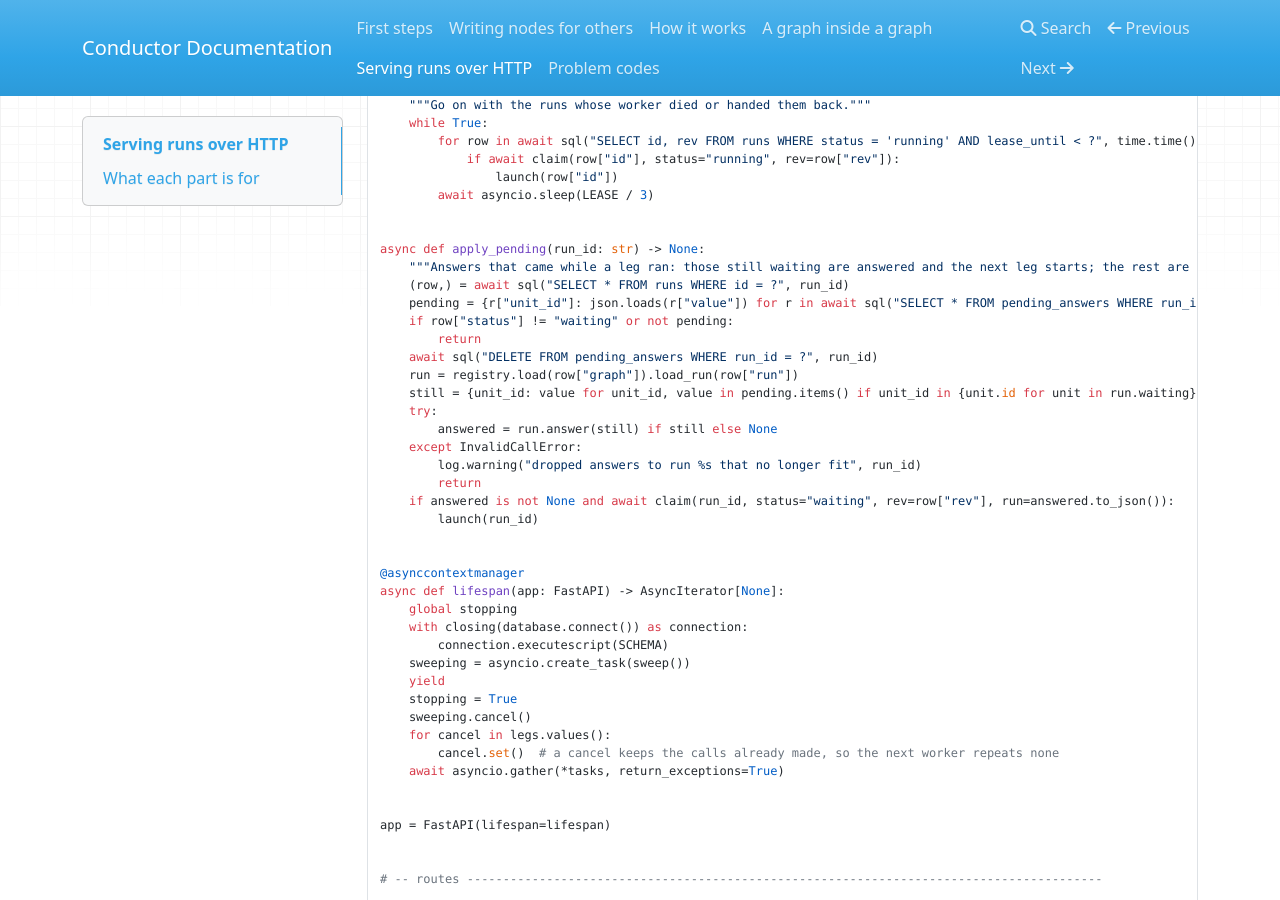
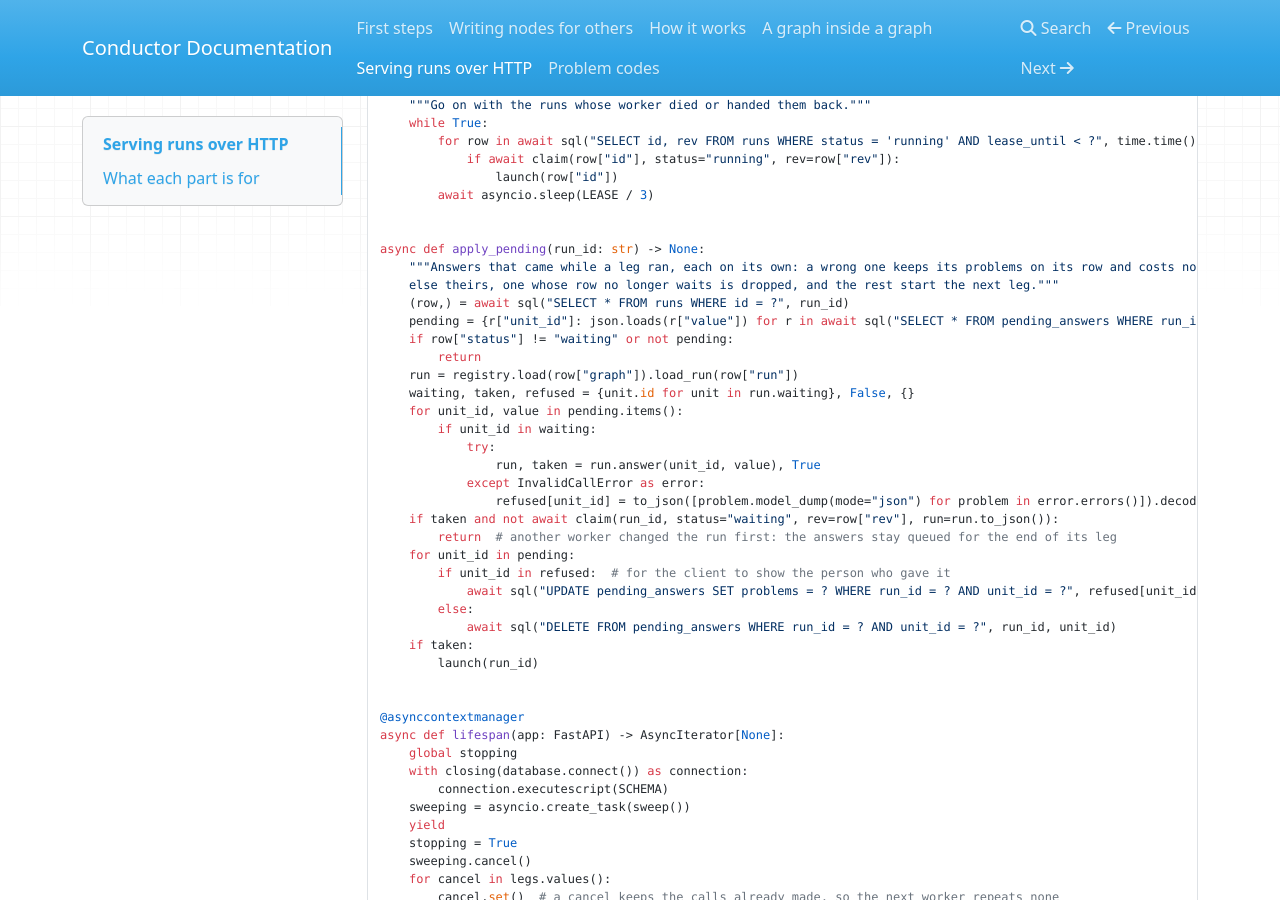
Before and after one commit to syv-ai/conductor, an MkDocs documentation site: the page built from docs/serving-runs.md, in a window 1280 px wide and 900 px high, scrolled down 3679 px. Built offline with MkDocs 1.6.1, drawn with Linux system fonts in a browser that asks for light colours; nearby versions of some CDN libraries; some of the changed text lies outside the part shown.

Commit message:
docs: the serving recipe applies each answer that came during a leg on its own, a wrong one kept with its problems, and keeps them all queued when another worker took the run

```diff
--- a/docs/serving-runs.md
+++ b/docs/serving-runs.md
@@ -68,7 +68,7 @@ CREATE TABLE IF NOT EXISTS runs (
     id TEXT PRIMARY KEY, graph TEXT, caller TEXT, status TEXT, waiting TEXT, outputs TEXT, run TEXT,
     rev INTEGER, owner TEXT, lease_until REAL, cancel INTEGER DEFAULT 0);
 CREATE TABLE IF NOT EXISTS events (run_id TEXT, seq INTEGER, body TEXT, PRIMARY KEY (run_id, seq));
-CREATE TABLE IF NOT EXISTS pending_answers (run_id TEXT, unit_id TEXT, value TEXT, PRIMARY KEY (run_id, unit_id));
+CREATE TABLE IF NOT EXISTS pending_answers (run_id TEXT, unit_id TEXT, value TEXT, problems TEXT, PRIMARY KEY (run_id, unit_id));
 """
 
 
@@ -192,20 +192,28 @@ async def sweep() -> None:
 
 
 async def apply_pending(run_id: str) -> None:
-    """Answers that came while a leg ran: those still waiting are answered and the next leg starts; the rest are dropped."""
+    """Answers that came while a leg ran, each on its own: a wrong one keeps its problems on its row and costs nobody
+    else theirs, one whose row no longer waits is dropped, and the rest start the next leg."""
     (row,) = await sql("SELECT * FROM runs WHERE id = ?", run_id)
-    pending = {r["unit_id"]: json.loads(r["value"]) for r in await sql("SELECT * FROM pending_answers WHERE run_id = ?", run_id)}
+    pending = {r["unit_id"]: json.loads(r["value"]) for r in await sql("SELECT * FROM pending_answers WHERE run_id = ? AND problems IS NULL", run_id)}
     if row["status"] != "waiting" or not pending:
         return
-    await sql("DELETE FROM pending_answers WHERE run_id = ?", run_id)
     run = registry.load(row["graph"]).load_run(row["run"])
-    still = {unit_id: value for unit_id, value in pending.items() if unit_id in {unit.id for unit in run.waiting}}
-    try:
-        answered = run.answer(still) if still else None
-    except InvalidCallError:
-        log.warning("dropped answers to run %s that no longer fit", run_id)
-        return
-    if answered is not None and await claim(run_id, status="waiting", rev=row["rev"], run=answered.to_json()):
+    waiting, taken, refused = {unit.id for unit in run.waiting}, False, {}
+    for unit_id, value in pending.items():
+        if unit_id in waiting:
+            try:
+                run, taken = run.answer(unit_id, value), True
+            except InvalidCallError as error:
+                refused[unit_id] = to_json([problem.model_dump(mode="json") for problem in error.errors()]).decode()
+    if taken and not await claim(run_id, status="waiting", rev=row["rev"], run=run.to_json()):
+        return  # another worker changed the run first: the answers stay queued for the end of its leg
+    for unit_id in pending:
+        if unit_id in refused:  # for the client to show the person who gave it
+            await sql("UPDATE pending_answers SET problems = ? WHERE run_id = ? AND unit_id = ?", refused[unit_id], run_id, unit_id)
+        else:
+            await sql("DELETE FROM pending_answers WHERE run_id = ? AND unit_id = ?", run_id, unit_id)
+    if taken:
         launch(run_id)
 
 
@@ -294,7 +302,7 @@ async def follow(row: RowDep, last_event_id: Annotated[int | None, Header()] = N
 async def answer(row: RowDep, answers: dict[str, Any], if_match: Annotated[int | None, Header()] = None) -> dict[str, str]:
     if row["status"] == "running":
         for unit_id, value in answers.items():
-            await sql("INSERT OR REPLACE INTO pending_answers VALUES (?, ?, ?)", row["id"], unit_id, json.dumps(value))
+            await sql("INSERT OR REPLACE INTO pending_answers VALUES (?, ?, ?, NULL)", row["id"], unit_id, json.dumps(value))
         await apply_pending(row["id"])  # the leg may have ended meanwhile
         return {"answers": "queued"}
     if row["status"] != "waiting":
@@ -358,7 +366,7 @@ A connection or session opened on the event loop and passed in either fails or i
 
 **Two workers answering one run.** Answering reads the row, checks the answers, then claims the run at the `rev` it read. Two workers that both read `waiting` both send an `UPDATE … WHERE rev = ?`, and only one of them changes the row. The other answers 409 and calls no node. A client that sends `If-Match: <rev>` gets the same 409 when the run moved since it read it.
 
-**Answers during a leg.** While a leg runs, answers wait in `pending_answers`. When the leg ends, `apply_pending` answers those still in `run.waiting`, drops the rest, and starts the next leg. Checking an answer loads the run and writes it again. At 10,000 rows that is about 60 ms and a 3 MB write, so a client with many single clicks does better to send them together.
+**Answers during a leg.** While a leg runs, answers wait in `pending_answers`. When the leg ends, `apply_pending` answers each one still in `run.waiting` on its own, so a wrong answer stays on its row with its `problems` for the client to show and the others go on; it drops the ones whose row no longer waits, and starts the next leg. If another worker took the run first, every answer stays queued for the end of that worker's leg. Checking an answer loads the run and writes it again. At 10,000 rows that is about 60 ms and a 3 MB write, so a client with many single clicks does better to send them together.
 
 **A kill.** A leg writes a checkpoint of its run every `CHECKPOINT_EVERY` seconds, and its lease runs out `LEASE` seconds after its worker stops renewing it. Then any worker's `sweep` claims the run and resumes it from the checkpoint. Only the calls the checkpoint has no record of are made again: those in flight, and those finished since. Every write a leg makes is fenced by `owner = ?`, so a worker that lost its lease and runs on writes nothing, and its leg stops at the next renewal.
 
```
Also changed, not shown: 1 other file.
